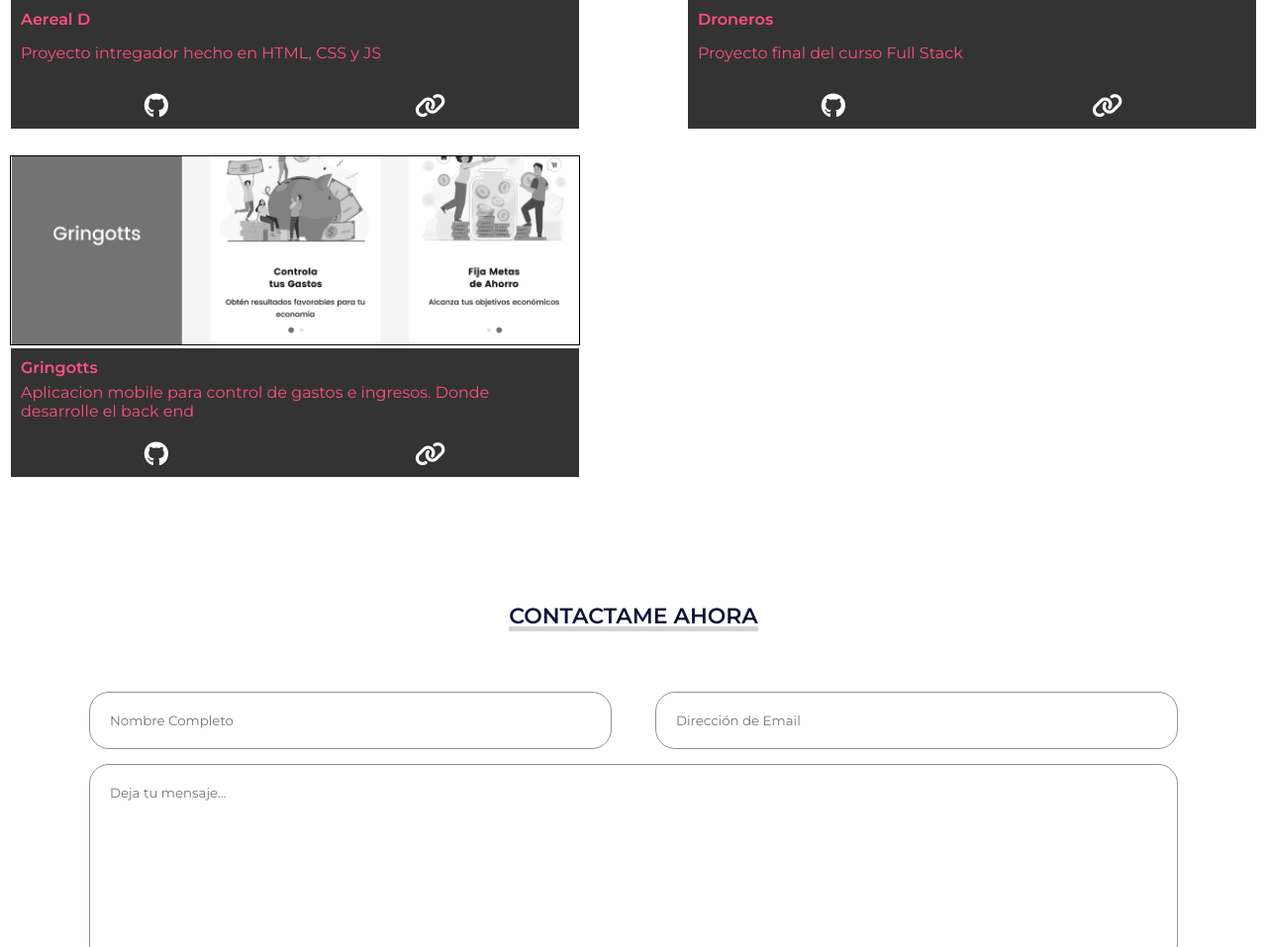
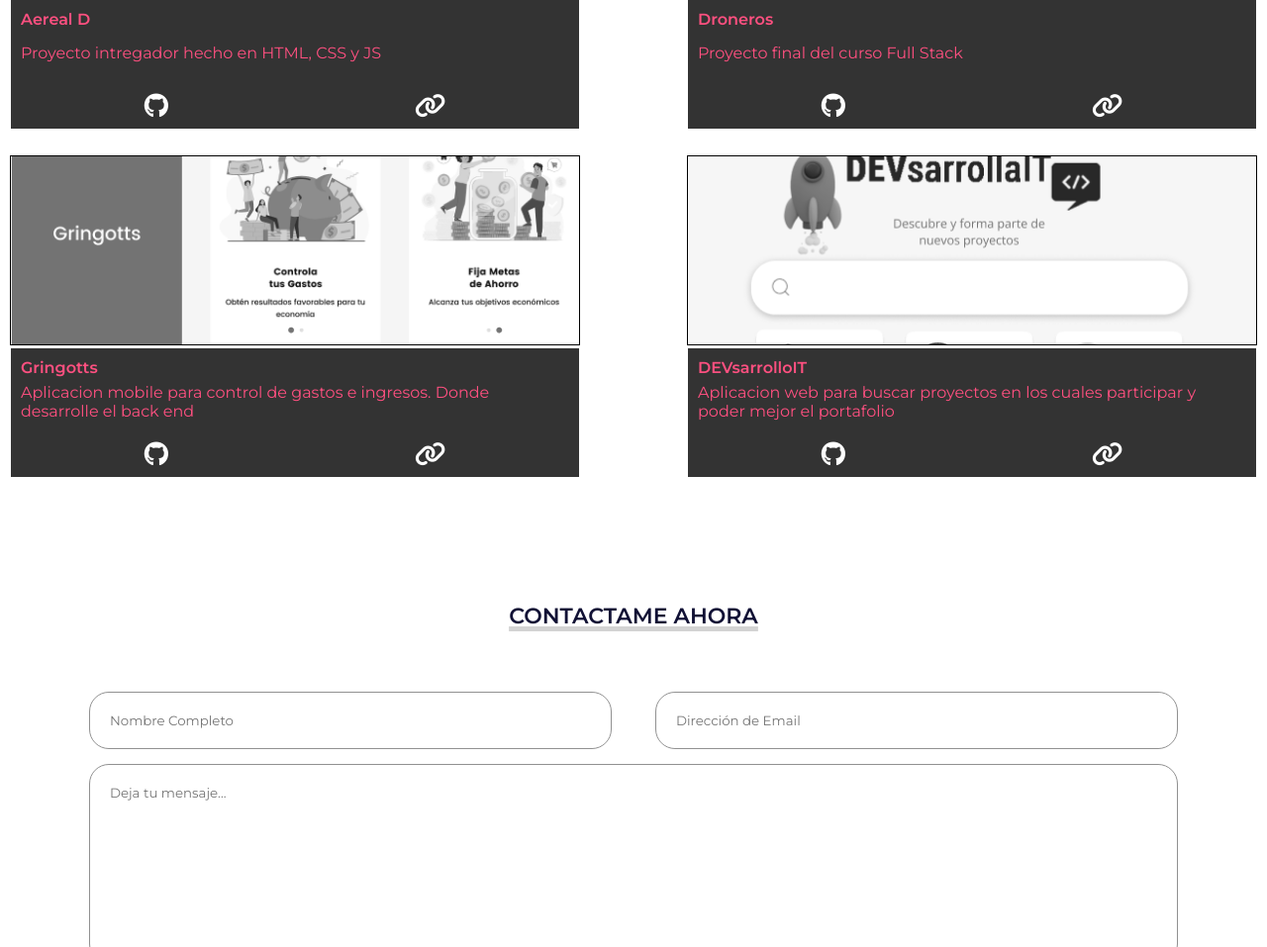
Before and after one commit to mauro4889/Mauro-Spinello, a plain HTML site: page index.html in a window 1280 px wide. Shown: the part 2808-3765 px from the top of the page at 99% size. Drawn offline with Linux system fonts and the light colour scheme.

Commit message:
Se agrego nuevo repo

```diff
--- a/index.html
+++ b/index.html
@@ -174,6 +174,18 @@
                     </div>
                 </div>
             </div>
+            <div id="DevsarrolloIT" class="proyecto">
+                <div class="overlay"></div>
+                <img src="/assets/img/portafolio/devsarrolloit.png" alt="DEVsarrolloIT">
+                <div class="info">
+                    <h4>DEVsarrolloIT</h4>
+                    <p>Aplicacion web para buscar proyectos en los cuales participar y poder mejor el portafolio</p>
+                    <div class="contenedor-links">
+                        <a href="https://github.com/No-Country/s7-19-t-nodevue" target="_blank"><i class="fa-brands fa-github"></i></a>
+                        <a href="https://devsarrollait.up.railway.app/" target="_blank"><i class="fa-solid fa-link"></i></a>
+                    </div>
+                </div>
+            </div>
         </div>
     </section>
 
```
Also changed, not shown: assets/img/portafolio/devsarrolloit.PNG (added).
